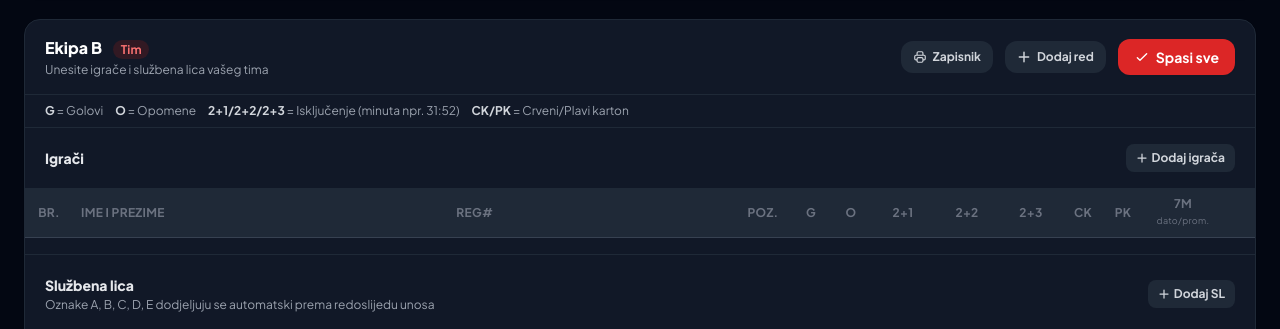
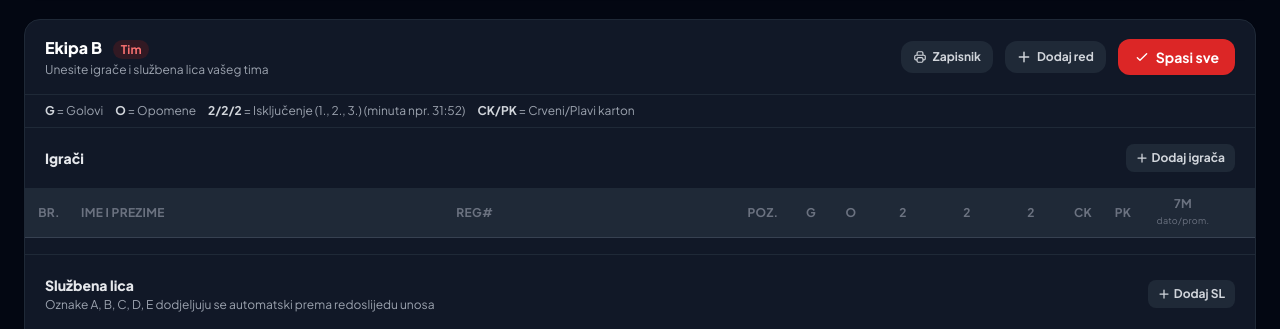
Before and after one commit to nedimlipa/omladinskaliga, a FastAPI app: template app/templates/klub_zapisnik.html in a window 1280 px wide. Shown: the part 287-616 px from the top of the page. Run offline with FastAPI, Linux system fonts and the light colour scheme; the template is opened without the code that fills it, so the values that code supplies are empty; parts of the project's set-up code (start-up, migrations or seed data) failed here and were passed over; some libraries are stand-ins or nearby versions.

Commit message:
Zapisnik: iskljucenje kolone 2+1/2+2/2+3 -> 2/2/2

```diff
--- a/app/templates/admin_zapisnik_detalji.html
+++ b/app/templates/admin_zapisnik_detalji.html
@@ -414,11 +414,11 @@
           <div><label class="block text-xs font-semibold text-gray-500 dark:text-gray-400 mb-1">Opomene</label>
             <input id="fOpomene" type="number" name="opomene" value="0" min="0" class="w-full rounded-xl border border-gray-200 dark:border-gray-700 bg-white dark:bg-gray-800 px-3 py-2 text-sm focus:ring-2 focus:ring-red-500 focus:outline-none"></div>
           <div><!-- spacer --></div>
-          <div><label class="block text-xs font-semibold text-gray-500 dark:text-gray-400 mb-1">2+3 (MM:SS)</label>
+          <div><label class="block text-xs font-semibold text-gray-500 dark:text-gray-400 mb-1">2 isklj. 3. (MM:SS)</label>
             <input id="fI" type="text" name="iskljucenje" placeholder="55:00" maxlength="5" class="w-full rounded-xl border border-gray-200 dark:border-gray-700 bg-white dark:bg-gray-800 px-3 py-2 text-sm focus:ring-2 focus:ring-red-500 focus:outline-none text-center"></div>
-          <div><label class="block text-xs font-semibold text-gray-500 dark:text-gray-400 mb-1">2+1 (MM:SS)</label>
+          <div><label class="block text-xs font-semibold text-gray-500 dark:text-gray-400 mb-1">2 isklj. 1. (MM:SS)</label>
             <input id="fI1" type="text" name="iskljucenje_1" placeholder="31:52" maxlength="5" class="w-full rounded-xl border border-gray-200 dark:border-gray-700 bg-white dark:bg-gray-800 px-3 py-2 text-sm focus:ring-2 focus:ring-red-500 focus:outline-none text-center"></div>
-          <div><label class="block text-xs font-semibold text-gray-500 dark:text-gray-400 mb-1">2+2 (MM:SS)</label>
+          <div><label class="block text-xs font-semibold text-gray-500 dark:text-gray-400 mb-1">2 isklj. 2. (MM:SS)</label>
             <input id="fI2" type="text" name="iskljucenje_2" placeholder="42:10" maxlength="5" class="w-full rounded-xl border border-gray-200 dark:border-gray-700 bg-white dark:bg-gray-800 px-3 py-2 text-sm focus:ring-2 focus:ring-red-500 focus:outline-none text-center"></div>
           <div><label class="block text-xs font-semibold text-gray-500 dark:text-gray-400 mb-1">Crveni karton</label>
             <select id="fCK" name="crveni_karton" class="w-full rounded-xl border border-gray-200 dark:border-gray-700 bg-white dark:bg-gray-800 px-3 py-2 text-sm focus:ring-2 focus:ring-red-500 focus:outline-none">
--- a/app/templates/klub_zapisnik.html
+++ b/app/templates/klub_zapisnik.html
@@ -116,7 +116,7 @@
       <div class="px-5 py-2 flex flex-wrap gap-3 text-xs text-gray-400 border-b border-gray-100 dark:border-gray-800">
         <span><b class="text-gray-600 dark:text-gray-300">G</b> = Golovi</span>
         <span><b class="text-gray-600 dark:text-gray-300">O</b> = Opomene</span>
-        <span><b class="text-gray-600 dark:text-gray-300">2+1/2+2/2+3</b> = Isključenje (minuta npr. 31:52)</span>
+        <span><b class="text-gray-600 dark:text-gray-300">2/2/2</b> = Isključenje (1., 2., 3.) (minuta npr. 31:52)</span>
         <span><b class="text-gray-600 dark:text-gray-300">CK/PK</b> = Crveni/Plavi karton</span>
       </div>
 
@@ -200,9 +200,9 @@
               <th class="px-2 py-2 text-center w-14">Poz.</th>
               <th class="px-2 py-2 text-center w-10">G</th>
               <th class="px-2 py-2 text-center w-10">O</th>
-              <th class="px-2 py-2 text-center w-16">2+1</th>
-              <th class="px-2 py-2 text-center w-16">2+2</th>
-              <th class="px-2 py-2 text-center w-16">2+3</th>
+              <th class="px-2 py-2 text-center w-16">2</th>
+              <th class="px-2 py-2 text-center w-16">2</th>
+              <th class="px-2 py-2 text-center w-16">2</th>
               <th class="px-2 py-2 text-center w-10">CK</th>
               <th class="px-2 py-2 text-center w-10">PK</th>
               <th class="px-2 py-2 text-center w-20">7M<br><span class="font-normal text-[9px] normal-case">dato/prom.</span></th>
--- a/app/templates/zapisnik_print.html
+++ b/app/templates/zapisnik_print.html
@@ -179,9 +179,9 @@
       <th class="col-hdr" style="width:28%">Ime i prezime</th>
       <th class="col-hdr" style="width:5%">G</th>
       <th class="col-hdr" style="width:5%">O</th>
-      <th class="col-hdr" style="width:8%">2+1</th>
-      <th class="col-hdr" style="width:8%">2+2</th>
-      <th class="col-hdr" style="width:8%">2+3</th>
+      <th class="col-hdr" style="width:8%">2</th>
+      <th class="col-hdr" style="width:8%">2</th>
+      <th class="col-hdr" style="width:8%">2</th>
       <th class="col-hdr" style="width:5%">C</th>
       <th class="col-hdr" style="width:5%">P</th>
       <th class="col-hdr" style="width:8%">7M</th>
```
